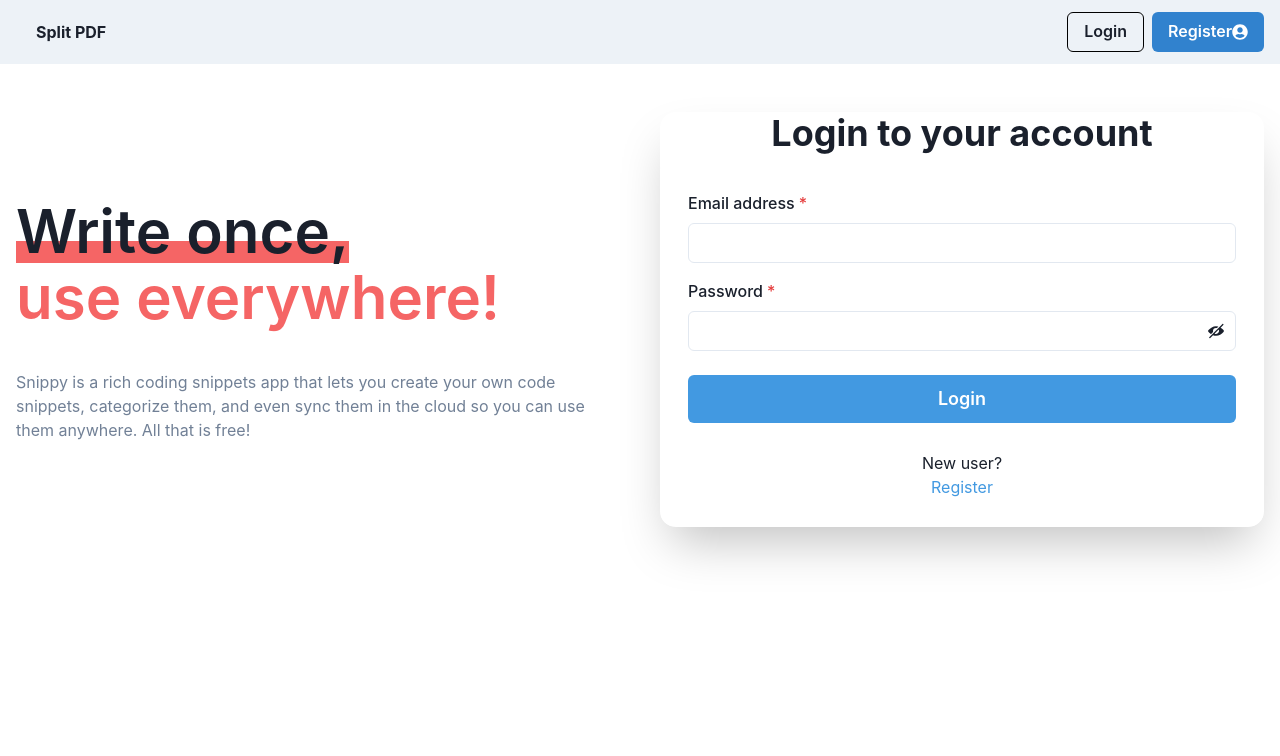
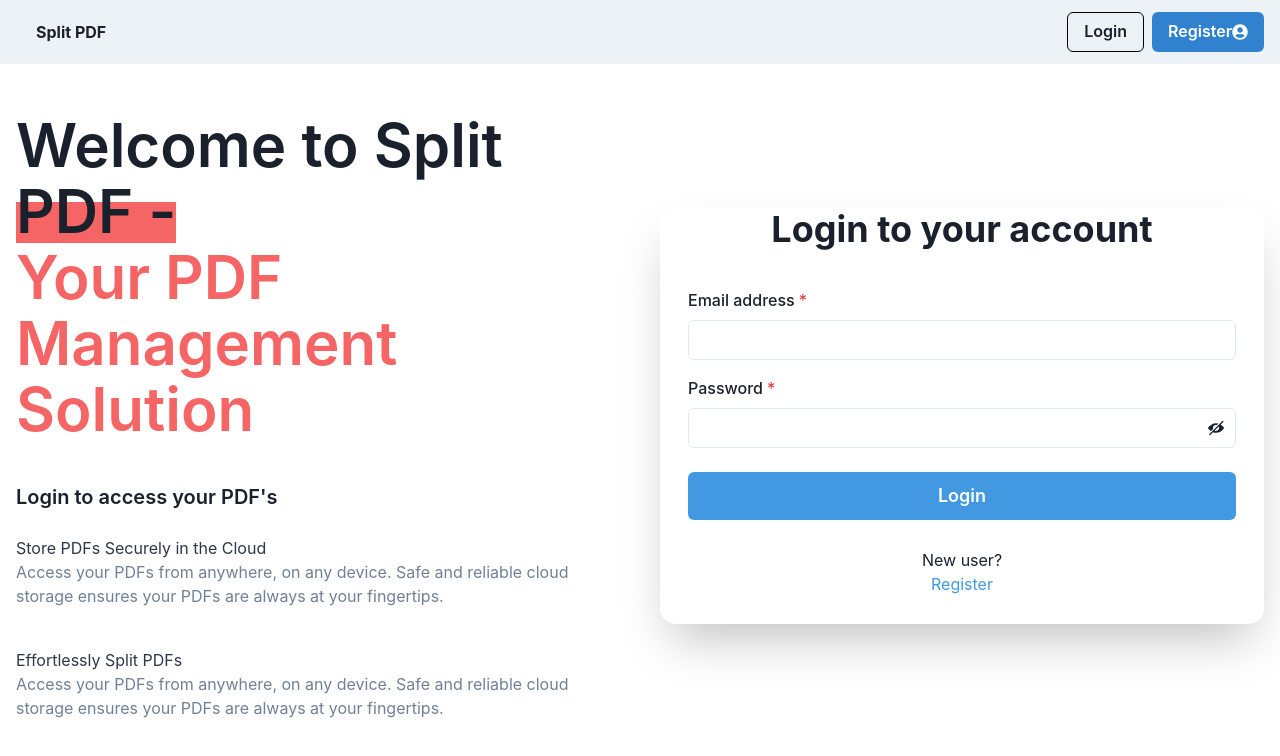
Before and after one commit to deekshith1856/webPdf, a React (Vite) app in the folder client/: page /auth/login in a window 1280 px wide. Shown: the top 756 px of the page. Built offline with nearby package versions, Linux system fonts and the light colour scheme.

Commit message:
add matter in auth pages

```diff
--- a/client/src/pages/Auth/Login.jsx
+++ b/client/src/pages/Auth/Login.jsx
@@ -44,18 +44,35 @@ export default function Login() {
                   zIndex: -1,
                 }}
               >
-                Write once,
+                Welcome to Split PDF -
               </Text>
               <br />
               <Text as={"span"} color={"red.400"}>
-                use everywhere!
+                Your PDF Management Solution
               </Text>
             </Heading>
-            <Text color={"gray.500"}>
-              Snippy is a rich coding snippets app that lets you create your own
-              code snippets, categorize them, and even sync them in the cloud so
-              you can use them anywhere. All that is free!
-            </Text>
+            <Box>
+              <Text fontSize={"xl"} fontWeight={"semibold"}>
+                Login to access your PDF's
+              </Text>
+
+              <br />
+              <Text color={"gray.700"}>Store PDFs Securely in the Cloud </Text>
+
+              <Text color={"gray.500"}>
+                Access your PDFs from anywhere, on any device. Safe and reliable
+                cloud storage ensures your PDFs are always at your fingertips.{" "}
+              </Text>
+            </Box>
+
+            <Box>
+              <Text color={"gray.700"}>Effortlessly Split PDFs</Text>
+
+              <Text color={"gray.500"}>
+                Access your PDFs from anywhere, on any device. Safe and reliable
+                cloud storage ensures your PDFs are always at your fingertips.
+              </Text>
+            </Box>
           </Stack>
           <Flex
             flex={1}
--- a/client/src/pages/Auth/Register.jsx
+++ b/client/src/pages/Auth/Register.jsx
@@ -42,18 +42,34 @@ export default function Register() {
                   zIndex: -1,
                 }}
               >
-                Write once,
+                Welcome to Split PDF -
               </Text>
               <br />
               <Text as={"span"} color={"red.400"}>
-                use everywhere!
+                Your PDF Management Solution
               </Text>
             </Heading>
-            <Text color={"gray.500"}>
-              Snippy is a rich coding snippets app that lets you create your own
-              code snippets, categorize them, and even sync them in the cloud so
-              you can use them anywhere. All that is free!
-            </Text>
+
+            <Box>
+              <Text fontSize={"xl"} fontWeight={"semibold"}>
+                Register to use our exclusive features
+              </Text>
+              <br />
+              <Text color={"gray.700"}>Store PDFs Securely in the Cloud </Text>
+              <Text color={"gray.500"}>
+                Access your PDFs from anywhere, on any device. Safe and reliable
+                cloud storage ensures your PDFs are always at your fingertips.{" "}
+              </Text>
+            </Box>
+
+            <Box>
+              <Text color={"gray.700"}>Effortlessly Split PDFs</Text>
+
+              <Text color={"gray.500"}>
+                Access your PDFs from anywhere, on any device. Safe and reliable
+                cloud storage ensures your PDFs are always at your fingertips.
+              </Text>
+            </Box>
           </Stack>
           <Flex
             flex={1}
```
